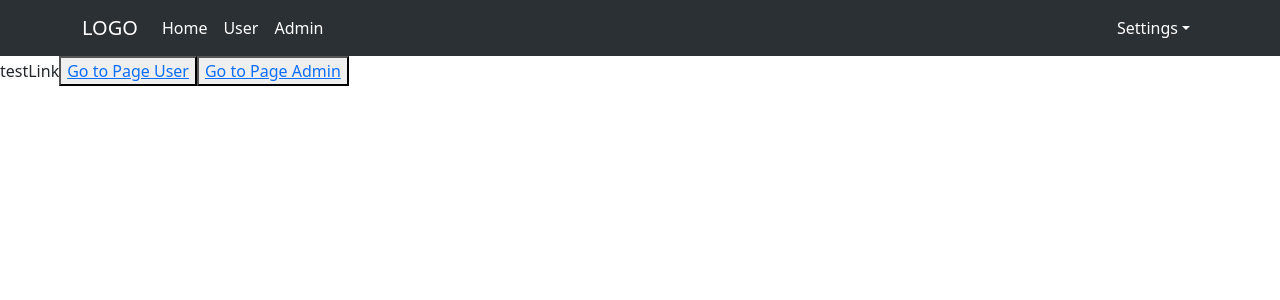
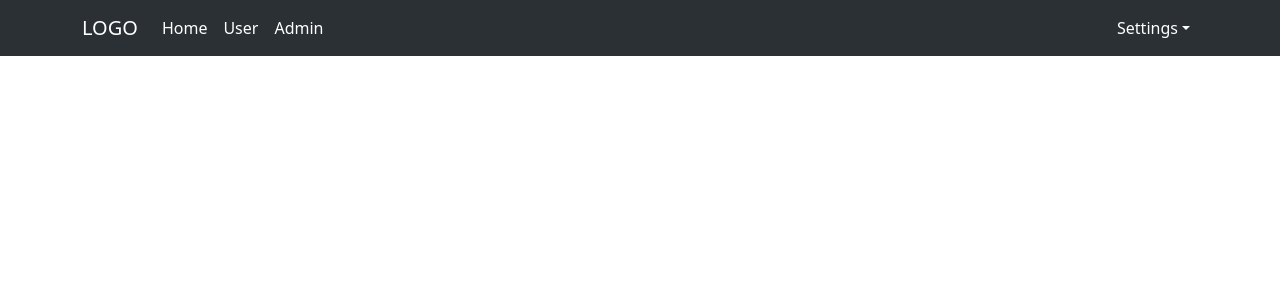
Before and after one commit to PhietNguyen21/Create-react-app, a React (Create React App) app: page / in a window 1280 px wide. Shown: the top 300 px of the page. Built offline with nearby package versions, Linux system fonts and the light colour scheme.

Commit message:
video 49 Nested Route

```diff
--- a/src/App.js
+++ b/src/App.js
@@ -2,20 +2,20 @@
 
 import React from "react";
 import Header from "./components/Header/header";
-import { Link } from "react-router-dom";
+import { Outlet } from "react-router-dom";
+
 const App = () => {
   return (
     <div className="app-container">
-      <Header />
+      <div className="header-container">
+        <Header />
+      </div>
 
-      <div>
-        testLink
-        <button>
-          <Link to="/users">Go to Page User</Link>
-        </button>
-        <button>
-          <Link to="/Admin">Go to Page Admin</Link>
-        </button>
+      <div className="main-container">
+        <div className="sidenav-container"></div>
+        <div className="app-content">
+          <Outlet />
+        </div>
       </div>
     </div>
   );
--- a/src/index.js
+++ b/src/index.js
@@ -14,9 +14,10 @@
   <Provider store={store}>
     <BrowserRouter>
       <Routes>
-        <Route path="/" element={<App />} />
-        <Route path="/users" element={<User />} />
-        <Route path="/admin" element={<Admin />} />
+        <Route path="/" element={<App />}>
+          <Route path="/users" element={<User />} />
+          <Route path="/admin" element={<Admin />} />
+        </Route>
       </Routes>
     </BrowserRouter>
   </Provider>
```
